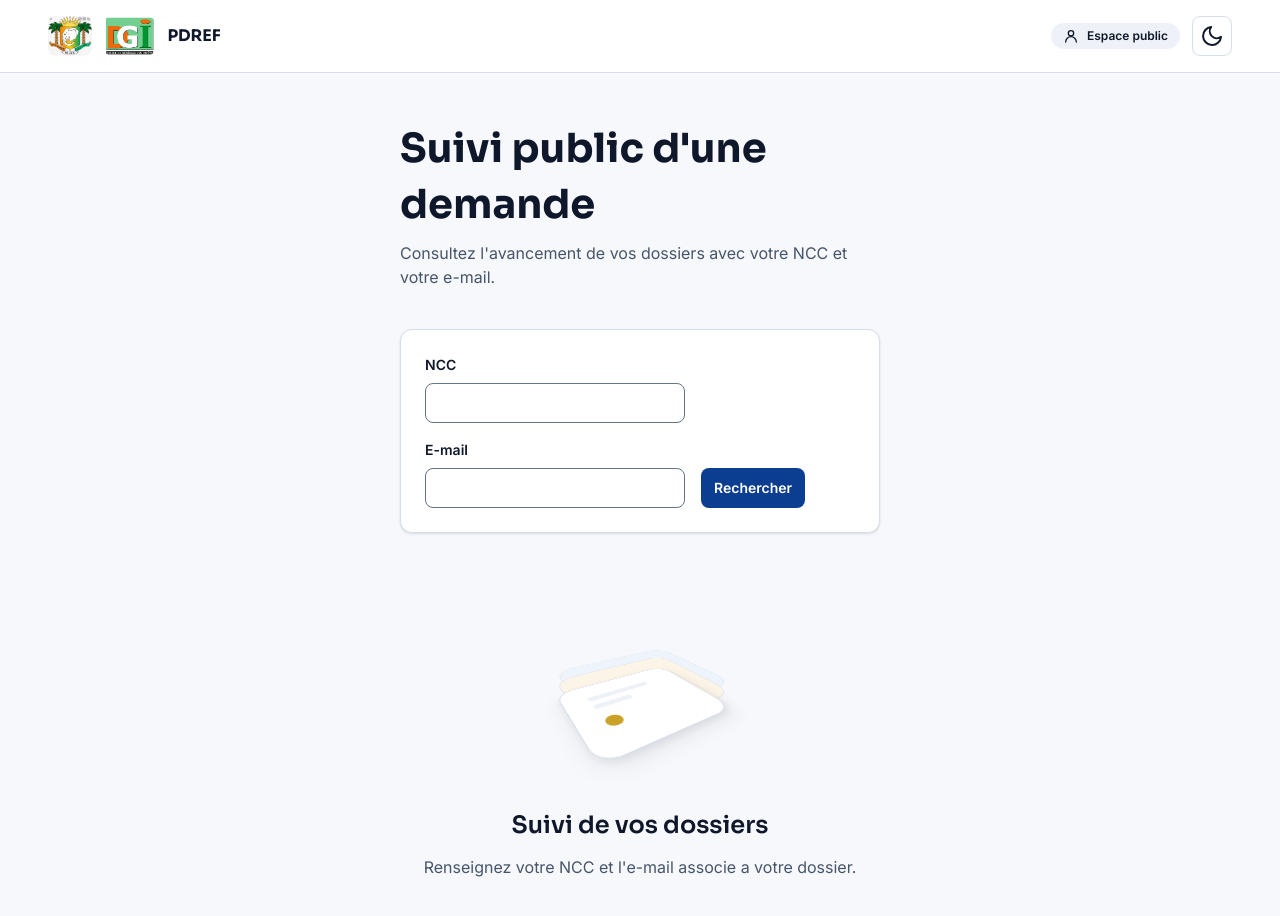
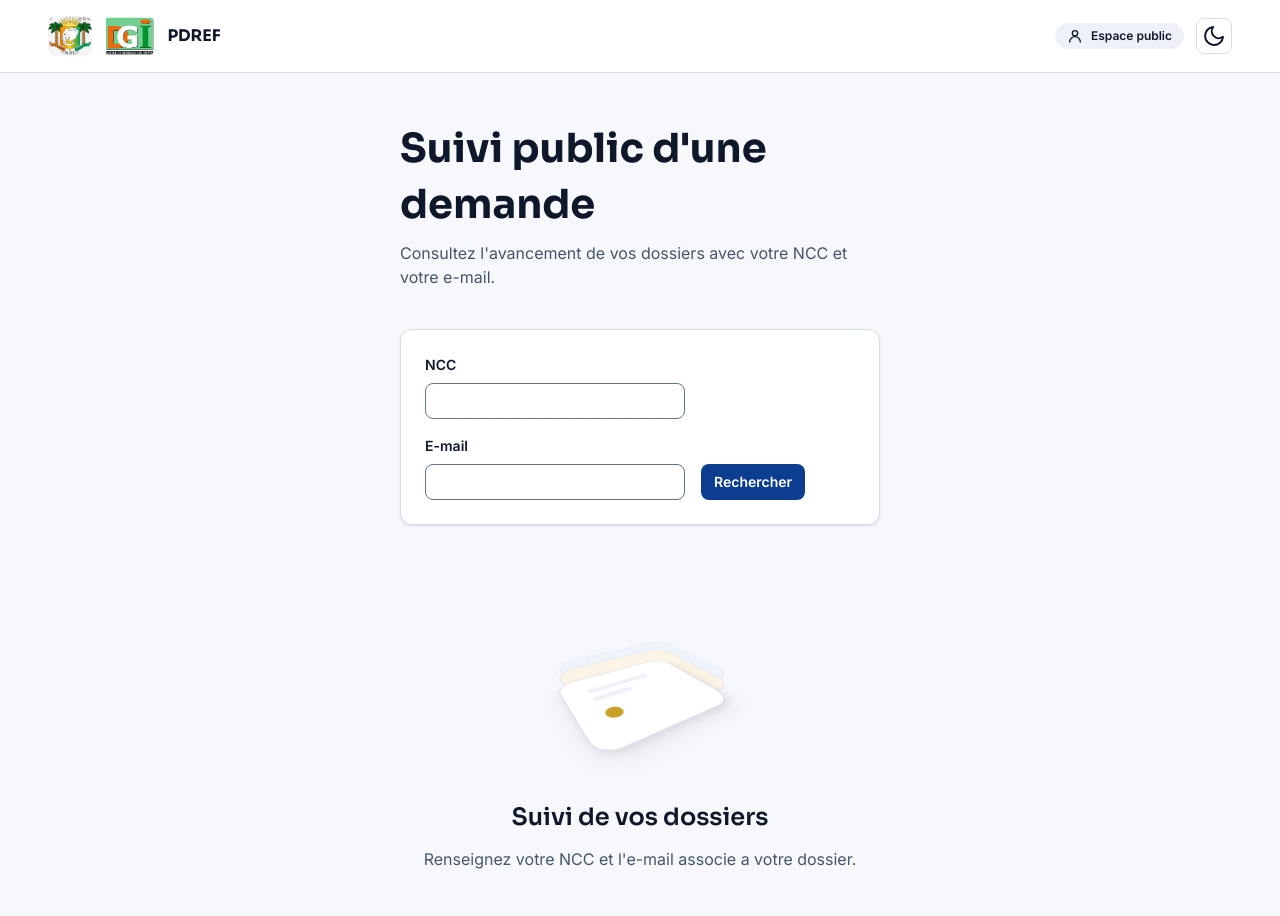
Before and after one commit to CHABEHOU0708863246/PDREF_DGI_FRONTEND, an Angular app: page /suivi in a window 1280 px wide. Shown: the top 916 px of the page. Built offline with nearby package versions, Linux system fonts and the light colour scheme.

Commit message:
style(ui): boutons et actions de tableau plus compacts

```diff
--- a/src/styles/_list-pages.scss
+++ b/src/styles/_list-pages.scss
@@ -48,6 +48,20 @@
 
   td > * {
     max-width: 100%;
+  }
+
+  td .pd-btn {
+    min-height: var(--control-height-sm);
+    padding: 0.2rem var(--space-2);
+    font-size: var(--text-xs);
+    white-space: nowrap;
+  }
+
+  td .pd-btn--icon {
+    width: var(--control-height-sm);
+    height: var(--control-height-sm);
+    min-height: var(--control-height-sm);
+    padding: 0;
   }
 
   td[class*='actions'],
--- a/src/styles/_tokens.scss
+++ b/src/styles/_tokens.scss
@@ -63,8 +63,8 @@
   --space-6: 2rem;
   --space-7: 3rem;
   --space-8: 4rem;
-  --control-height: 2.5rem;
-  --control-height-sm: 2rem;
+  --control-height: 2.25rem;
+  --control-height-sm: 1.75rem;
 
   --radius-sm: 0.5rem;
   --radius-md: 0.75rem;
```
